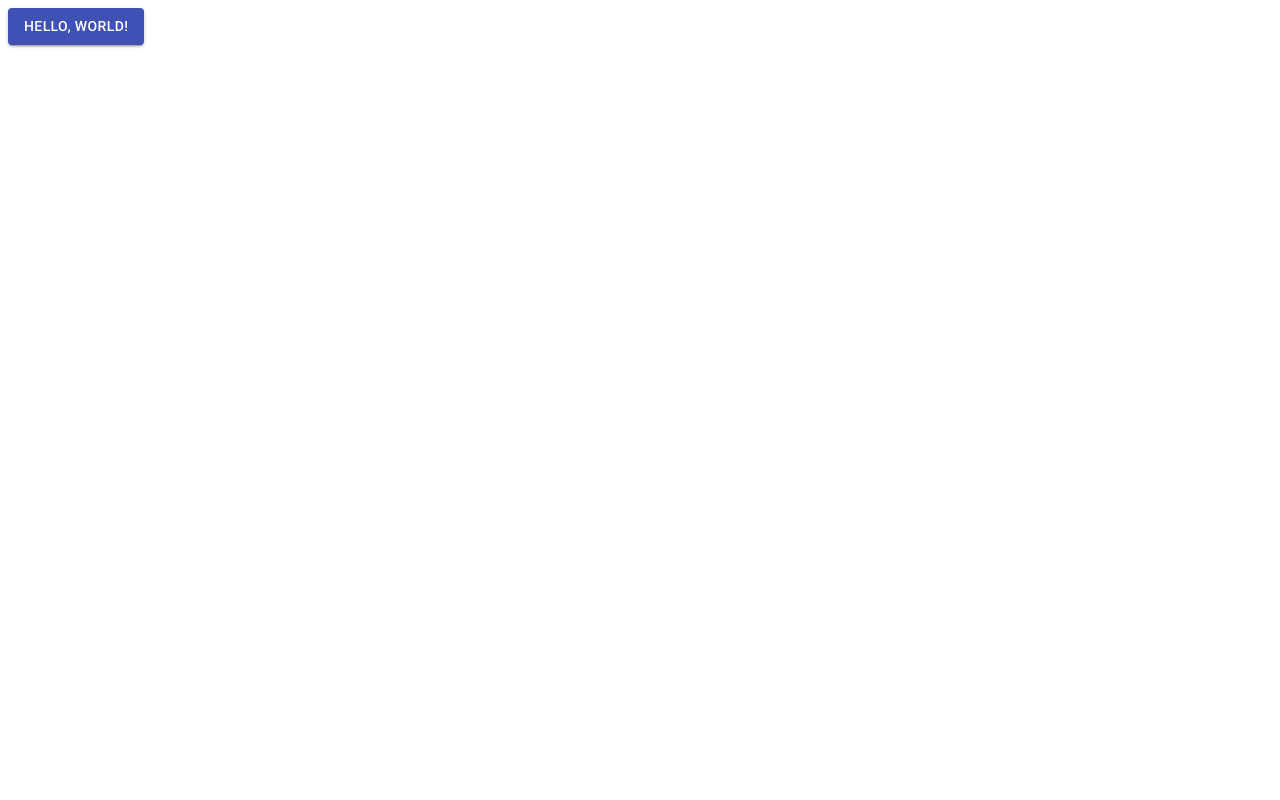
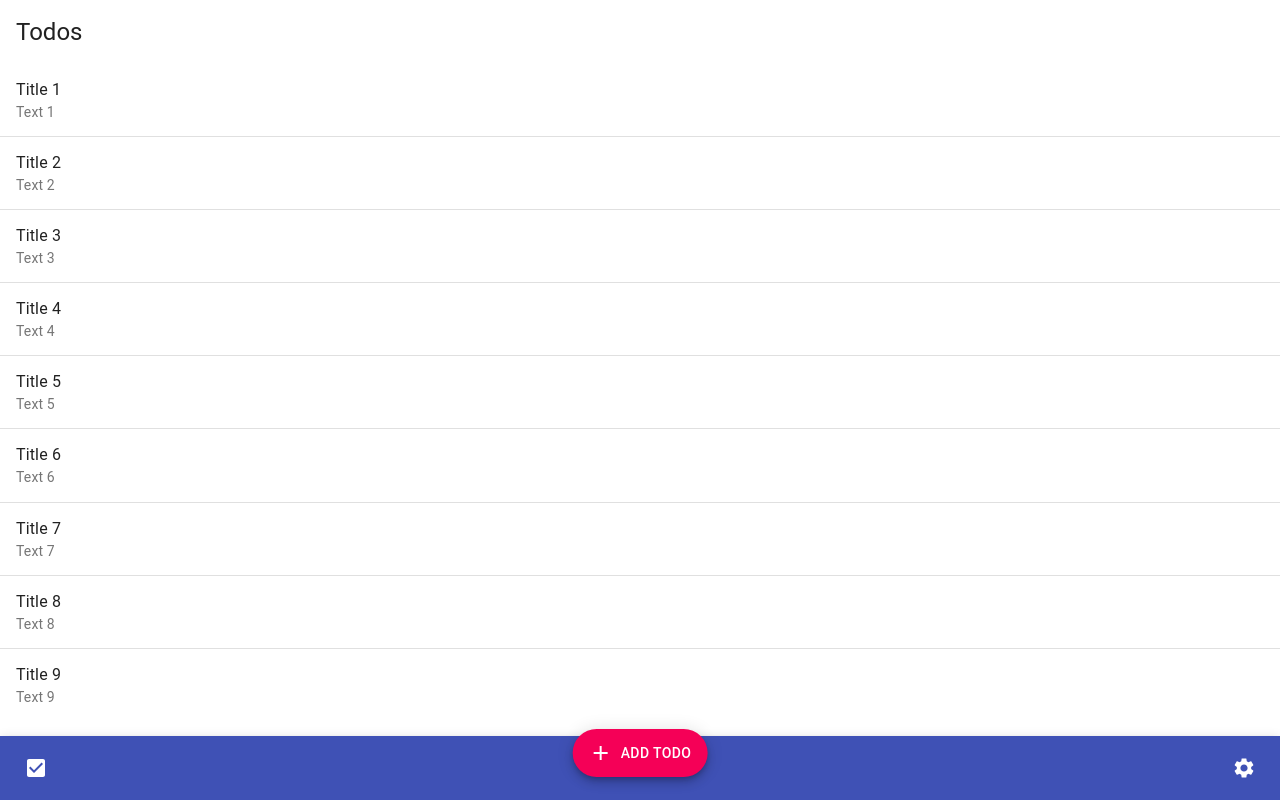
Before and after one commit to pojntfx/miza-frontend-web, a React (Vite) app: page / in a window 1280 px wide. Built offline with nearby package versions, Linux system fonts and the light colour scheme.

Commit message:
feat: Add basic list

```diff
--- a/components/App.tsx
+++ b/components/App.tsx
@@ -1,11 +1,105 @@
 import * as React from "react";
-import "typeface-roboto";
-import Button from "@material-ui/core/Button";
+import { createStyles, Theme, makeStyles } from "@material-ui/core/styles";
+import { CheckBox, Settings } from "@material-ui/icons";
+import AddIcon from "@material-ui/icons/Add";
+import {
+  Divider,
+  CssBaseline,
+  Paper,
+  Typography,
+  List,
+  ListItem,
+  ListItemText,
+  AppBar,
+  Toolbar,
+  IconButton,
+  Fab,
+} from "@material-ui/core";
 
-export default (props: any) => (
-  <div {...props}>
-    <Button variant="contained" color="primary">
-      Hello, world!
-    </Button>
-  </div>
+const todos = [1, 2, 3, 4, 5, 6, 7, 8, 9].map((t) => ({
+  title: `Title ${t}`,
+  body: `Text ${t}`,
+}));
+
+const useStyles = makeStyles((theme: Theme) =>
+  createStyles({
+    text: {
+      padding: theme.spacing(2, 2, 0),
+    },
+    paper: {
+      minHeight: "100vh",
+      paddingBottom: theme.spacing(4),
+    },
+    list: {
+      marginBottom: theme.spacing(2),
+    },
+    subheader: {
+      backgroundColor: theme.palette.background.paper,
+    },
+    appBar: {
+      top: "auto",
+      bottom: 0,
+    },
+    grow: {
+      flexGrow: 1,
+    },
+    fabButton: {
+      position: "absolute",
+      marginTop: -30,
+      left: "50%",
+      transform: "translateX(-50%)",
+    },
+    settingsButton: {
+      marginLeft: "auto",
+    },
+    addIcon: {
+      marginRight: theme.spacing(1),
+    },
+  })
 );
+
+export default () => {
+  const classes = useStyles();
+
+  return (
+    <>
+      <CssBaseline />
+      <Paper square className={classes.paper}>
+        <Typography className={classes.text} variant="h5" gutterBottom>
+          Todos
+        </Typography>
+        <List className={classes.list}>
+          {todos.map(({ title, body }, i) => (
+            <React.Fragment key={i}>
+              {i != 0 && <Divider />}
+              <ListItem button key={i}>
+                <ListItemText primary={title} secondary={body} />
+              </ListItem>
+            </React.Fragment>
+          ))}
+        </List>
+      </Paper>
+      <AppBar position="fixed" color="primary" className={classes.appBar}>
+        <Toolbar>
+          <IconButton edge="start" color="inherit">
+            <CheckBox />
+          </IconButton>
+          <Fab
+            color="secondary"
+            variant="extended"
+            className={classes.fabButton}
+          >
+            <AddIcon className={classes.addIcon} /> Add Todo
+          </Fab>
+          <IconButton
+            edge="end"
+            color="inherit"
+            className={classes.settingsButton}
+          >
+            <Settings />
+          </IconButton>
+        </Toolbar>
+      </AppBar>
+    </>
+  );
+};
```
